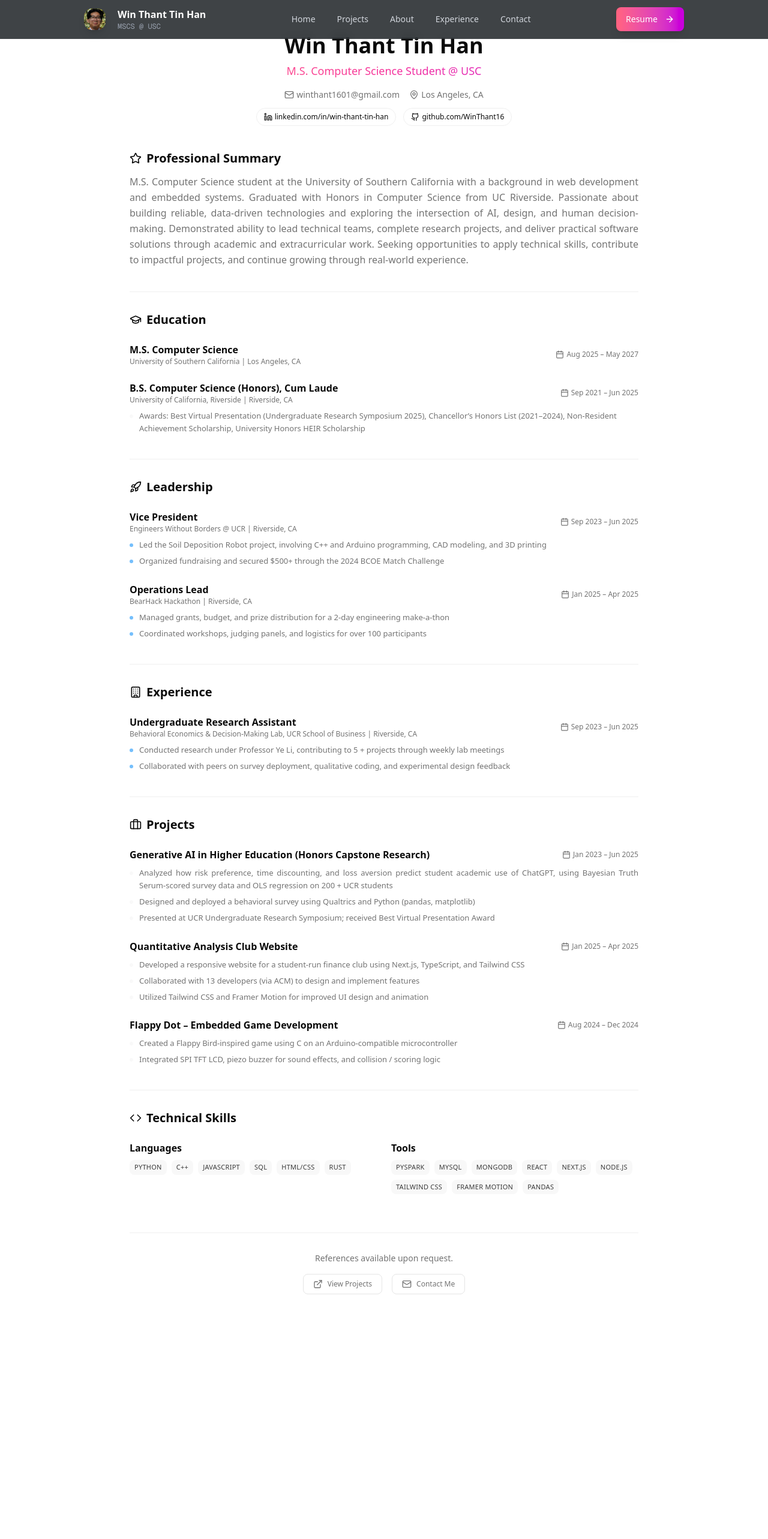
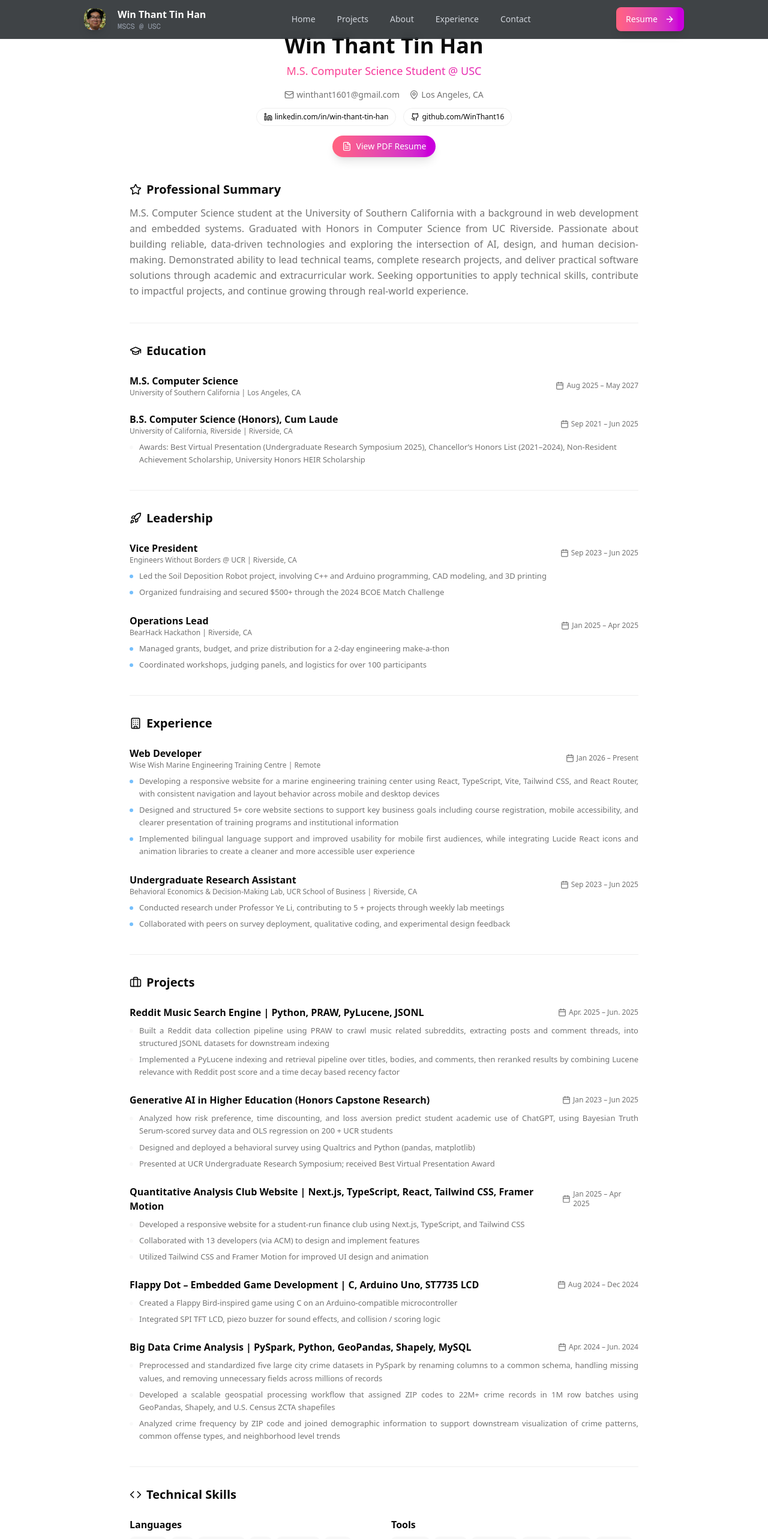
Before and after one commit to WinThant16/portfolio, a Next.js app in the folder my-portfolio/: page /resume in a window 1280 px wide. Shown: the top 2566 px of the page at 60% size. Before the commit the page ends 2214 px from the top, so only its background shows below. Built offline with nearby package versions, Linux system fonts and the light colour scheme.

Commit message:
(update): recent info

```diff
--- a/my-portfolio/src/app/about/page.tsx
+++ b/my-portfolio/src/app/about/page.tsx
@@ -12,7 +12,7 @@ import {
 export const metadata: Metadata = {
   title: "About | Win Thant Tin Han",
   description:
-    "MSCS at USC. CS Honors from UC Riverside. I build web apps and work with data, usually around applied ML",
+    "MSCS at USC. CS Honors from UC Riverside. I build web apps and work with data.",
 };
 
 /* --- Content ---------------------------------------------------------------- */
@@ -193,7 +193,7 @@ export default function AboutPage() {
               <h2 className="text-4xl font-bold mb-6">If you want to work together</h2>
               <p className="text-xl text-muted-foreground mb-10 max-w-2xl mx-auto leading-relaxed">
                 I&apos;m looking for software roles and open to research
-                projects in CS/AI/ML. If you think I&apos;d be a good fit, please reach out.
+                projects in CS. If you think I&apos;d be a good fit, please reach out.
               </p>
               <div className="flex flex-col sm:flex-row gap-4 justify-center">
                 <Button variant="outline" asChild size="lg">
--- a/my-portfolio/src/app/contact/page.tsx
+++ b/my-portfolio/src/app/contact/page.tsx
@@ -7,7 +7,7 @@ import { Card } from '@/components/ui/card';
 import { Mail, Github, Linkedin } from 'lucide-react';
 import { useEffect } from 'react';
 
-const EMAIL = 'winthant@usc.edu';
+const EMAIL = 'winthant1601@gmail.com';
 const LINKEDIN = 'https://www.linkedin.com/in/win-thant-tin-han';
 const GITHUB = 'https://github.com/WinThant16';
 
@@ -17,7 +17,7 @@ export default function ContactPage() {
   }, []);
 
   return (
-    <section className="relative min-h-[70vh] pt-20 md:pt-28">
+    <section className="relative min-h-[75vh] pt-20 md:pt-28">
       <div className="container-max">
         {/* Header */}
         <div className="text-center space-y-3">
@@ -25,7 +25,7 @@ export default function ContactPage() {
             Contact
           </Badge>
           <h1 className="text-3xl md:text-4xl font-bold tracking-tight">
-            Let’s build something great
+            Let&apos;s build something great
           </h1>
           <p className="text-white/70 max-w-2xl mx-auto">
             Open to internships, software engineering roles, and research collaborations.
@@ -34,7 +34,7 @@ export default function ContactPage() {
         </div>
 
         {/* Single centered card */}
-        <div className="mt-10 flex justify-center w-1/4 align-middle mx-auto">
+        <div className="mt-10 flex justify-center w-fit align-middle mx-auto">
           <Card className="w-full max-w-xl p-6 space-y-10 border-white/10 bg-slate-950/90">
             <div className="space-y-2">
               <div className="font-semibold text-center">Reach me directly:</div>
--- a/my-portfolio/src/app/layout.tsx
+++ b/my-portfolio/src/app/layout.tsx
@@ -28,14 +28,14 @@ export default function RootLayout({ children }: { children: React.ReactNode })
       >
         {/* Global background (hidden in light mode, shown in dark mode) */}
         <div className="fixed inset-0 -z-50 hidden dark:block">
-          <Image
+          {/* <Image
             src="/starry.jpeg"
             alt=""            // decorative
             fill
             priority
             sizes="100vw"
             className="object-cover"
-          />
+          /> */}
           {/* Optional soft tint for readability; remove if you prefer pure stars */}
           {/* <div
             className="pointer-events-none absolute inset-0
--- a/my-portfolio/src/app/projects/page.tsx
+++ b/my-portfolio/src/app/projects/page.tsx
@@ -199,10 +199,10 @@ export default async function ProjectsPage() {
         <div className="text-center mx-auto">
           <h1 className="text-4xl md:text-5xl font-bold tracking-tight">Projects</h1>
           <p className="text-white/70 mt-4">A small, honest slice of work across web dev, embedded systems, and research.</p>
-          <div className="mt-4 flex flex-wrap self-center justify-center gap-2">
+          {/* <div className="mt-4 flex flex-wrap self-center justify-center gap-2">
             <Badge variant="secondary">{projects.length} projects</Badge>
             <Badge variant="secondary">Built with care</Badge>
-          </div>
+          </div> */}
         </div>
 
         {/* Tabs */}
--- a/my-portfolio/src/app/resume/page.tsx
+++ b/my-portfolio/src/app/resume/page.tsx
@@ -14,7 +14,8 @@ import {
   Github,
   Linkedin,
   Briefcase,
-  Rocket
+  Rocket,
+  FileText
 } from 'lucide-react'
 
 /* ----------------------------- Personal info ----------------------------- */
@@ -76,6 +77,17 @@ const leadership = [
 /* ----------------------------- Experience list --------------------------- */
 const experience = [
   {
+    title: 'Web Developer',
+    company: 'Wise Wish Marine Engineering Training Centre',
+    location: 'Remote',
+    period: 'Jan 2026 – Present',
+    achievements: [
+      'Developing a responsive website for a marine engineering training center using React, TypeScript, Vite, Tailwind CSS, and React Router, with consistent navigation and layout behavior across mobile and desktop devices',
+      'Designed and structured 5+ core website sections to support key business goals including course registration, mobile accessibility, and clearer presentation of training programs and institutional information',
+      'Implemented bilingual language support and improved usability for mobile first audiences, while integrating Lucide React icons and animation libraries to create a cleaner and more accessible user experience',
+    ],
+  },
+  {
     title: 'Undergraduate Research Assistant',
     company: 'Behavioral Economics & Decision-Making Lab, UCR School of Business',
     location: 'Riverside, CA',
@@ -90,6 +102,13 @@ const experience = [
 /* ----------------------------- Projects ---------------------------------- */
 const projects = [
   {
+    title: 'Reddit Music Search Engine | Python, PRAW, PyLucene, JSONL',
+    period: 'Apr. 2025 – Jun. 2025',
+    details: ['Built a Reddit data collection pipeline using PRAW to crawl music related subreddits, extracting posts and comment threads, into structured JSONL datasets for downstream indexing',
+             'Implemented a PyLucene indexing and retrieval pipeline over titles, bodies, and comments, then reranked results by combining Lucene relevance with Reddit post score and a time decay based recency factor',
+    ]
+  },
+  {
     title: 'Generative AI in Higher Education (Honors Capstone Research)',
     period: 'Jan 2023 – Jun 2025',
     details: [
@@ -99,7 +118,7 @@ const projects = [
     ],
   },
   {
-    title: 'Quantitative Analysis Club Website',
+    title: 'Quantitative Analysis Club Website | Next.js, TypeScript, React, Tailwind CSS, Framer Motion',
     period: 'Jan 2025 – Apr 2025',
     details: [
       'Developed a responsive website for a student-run finance club using Next.js, TypeScript, and Tailwind CSS',
@@ -108,12 +127,21 @@ const projects = [
     ],
   },
   {
-    title: 'Flappy Dot – Embedded Game Development',
+    title: 'Flappy Dot – Embedded Game Development | C, Arduino Uno, ST7735 LCD',
     period: 'Aug 2024 – Dec 2024',
     details: [
       'Created a Flappy Bird-inspired game using C on an Arduino-compatible microcontroller',
       'Integrated SPI TFT LCD, piezo buzzer for sound effects, and collision / scoring logic',
     ],
+  },
+
+  {
+    title: 'Big Data Crime Analysis | PySpark, Python, GeoPandas, Shapely, MySQL',
+    period:  'Apr. 2024 – Jun. 2024',
+    details: ['Preprocessed and standardized five large city crime datasets in PySpark by renaming columns to a common schema, handling missing values, and removing unnecessary fields across millions of records',
+              'Developed a scalable geospatial processing workflow that assigned ZIP codes to 22M+ crime records in 1M row batches using GeoPandas, Shapely, and U.S. Census ZCTA shapefiles',
+              'Analyzed crime frequency by ZIP code and joined demographic information to support downstream visualization of crime patterns, common offense types, and neighborhood level trends',
+    ]
   },
 ]
 
@@ -162,6 +190,17 @@ export default function ResumePage() {
             >
               <Github className="w-3.5 h-3.5" />
               github.com/WinThant16
+            </Link>
+          </div>
+
+          <div className="flex flex-wrap justify-center gap-3 mt-4">
+            <Link
+              href="/win_resume2026.pdf"
+              target="_blank"
+              className="inline-flex items-center gap-2 rounded-full bg-gradient-to-r from-rose-400 to-fuchsia-600 px-4 py-2 text-sm font-medium text-white shadow-lg transition hover:opacity-90"
+            >
+              <FileText className="w-4 h-4" />
+              View PDF Resume
             </Link>
           </div>
         </header>
--- a/my-portfolio/src/components/sections/hero.tsx
+++ b/my-portfolio/src/components/sections/hero.tsx
@@ -61,19 +61,19 @@ export function HeroSection() {
             </Badge>
           </div>
 
-          <div className="space-y-6 bg-zinc-950/60">
-            <h1 className="text-5xl md:text-6xl font-extrabold tracking-tight leading-[1.05]">
+          <div className="space-y-10 bg-zinc-950/60">
+            <h1 className="text-5xl md:text-6xl font-extrabold tracking-tight leading-[1.15] md:leading-[1.12]">
               Hi, I&apos;m Win.
-              <span className="block text-transparent bg-clip-text bg-gradient-to-r from-rose-400 via-pink-500 to-fuchsia-600">
-                Exploring Software Engineering & AI/ML Research
+              <span className="inline-block pb-2 text-transparent bg-clip-text bg-gradient-to-r from-rose-400 via-pink-500 to-fuchsia-600">
+                Aspiring Software Engineer.
               </span>
             </h1>
 
-            <p className="max-w-2xl lg:ml-auto text-white/70 text-lg">
-              MS in Computer Science at the University of Southern California.
+            <p className="max-w-3xl lg:ml-auto text-white/70 text-lg">
+              Pursuing a MS degree in CS at USC.
               <br />
               Formerly CS Honors at UC Riverside. Focused on AI/ML, data-driven
-              systems, and building practical web applications.
+              systems, and building web applications.
             </p>
           </div>
 
```
Also changed, not shown: 1 other file (tests, documents, lock files or other folders).
